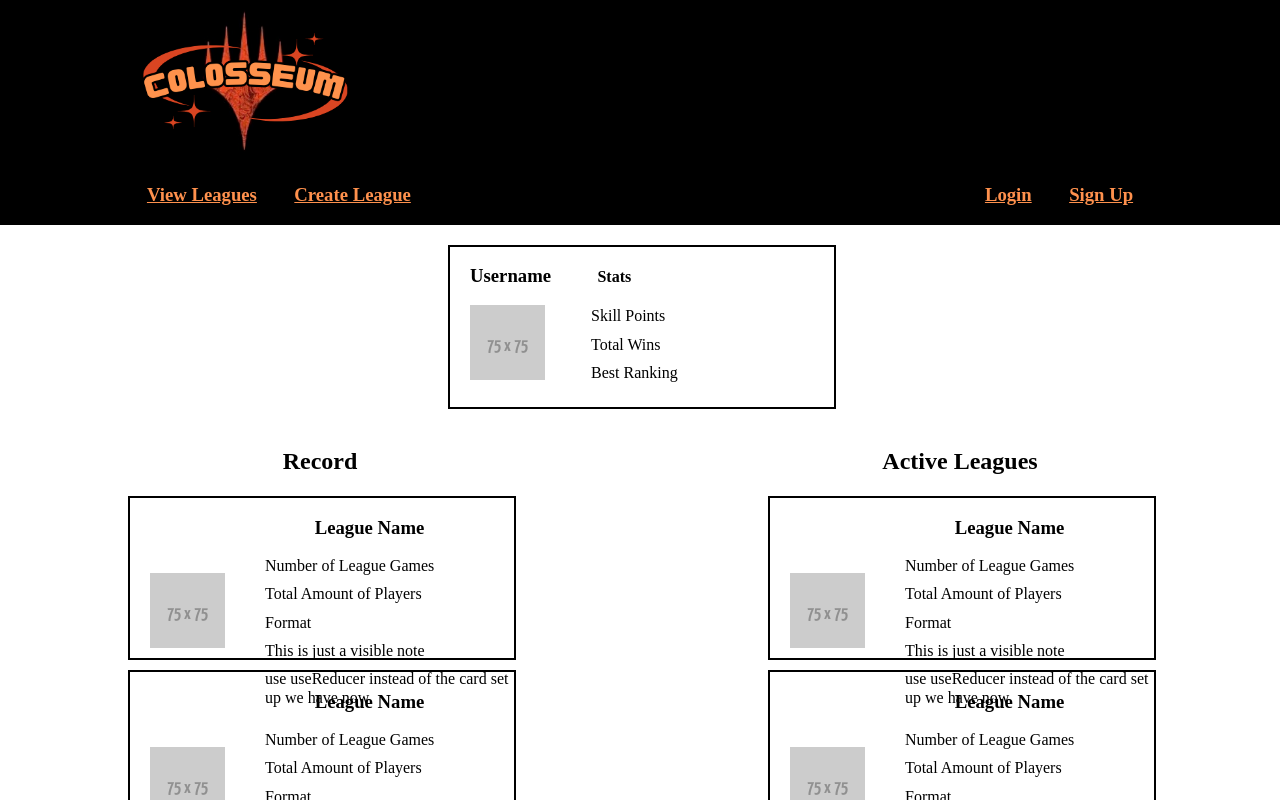
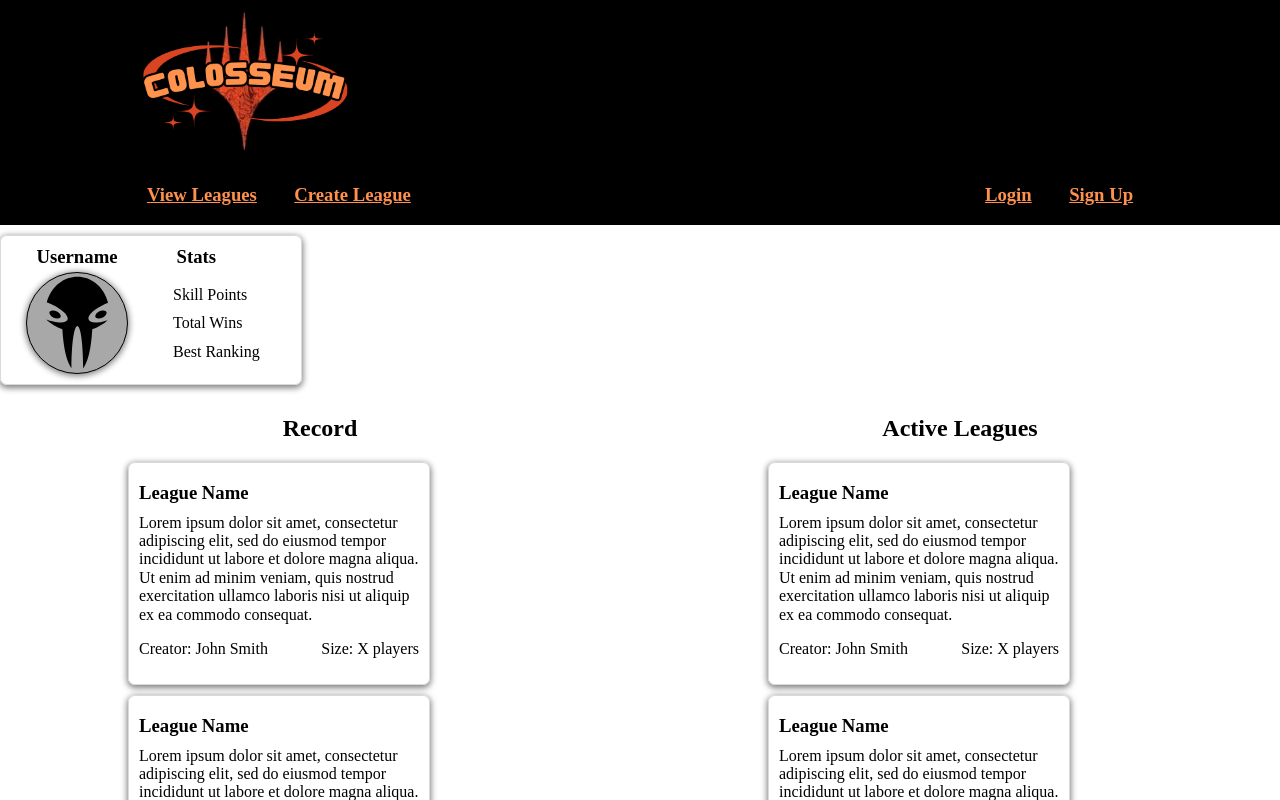
Before and after one commit to cecrouch01/Tabletop-Leagues, a React (Vite) app in the folder client/: page /dashboard in a window 1280 px wide. Shown: the top 800 px of the page. Built offline with nearby package versions, Linux system fonts and the light colour scheme.

Commit message:
addition of detailed cards

```diff
--- a/client/src/components/Card/Card.css
+++ b/client/src/components/Card/Card.css
@@ -1,11 +1,15 @@
 .card {
-    border: 2px solid black;
-    width: 30vw;
-    height: 20vh;
+    border: 1px solid rgb(220, 216, 216);
+    width: 300px;
+    height: auto;
     margin-top: 10px;
     margin-bottom: 10px;
+    box-shadow: 0 2px 6px 1px gray;
+    border-radius: 7px;
+    transition: all .5s;
 }
 
-.dshbrd-user-card {
-    margin: 10px 35vw 10px 35vw;
+.card:hover {
+    box-shadow: 0 2px 6px 1px #ff914d;
+    transition: all .5s;
 }
--- a/client/src/components/LeagueCard/LeagueCard.css
+++ b/client/src/components/LeagueCard/LeagueCard.css
@@ -1,13 +1,25 @@
 .league-card-contents {
 height: 100%;
 }
-.league-description {
+.league-contents {
     display: flex;
     align-items: center;
-    margin-left: 20px;
+    margin-left: 10px;
+    margin-right: 10px
 }
-h3{
-    text-align: center;
+
+.league-name {
+    margin-bottom: 10px;
+}
+.league-description {
+    margin-top: 10px;
+}
+
+.league-list {
+    display: flex;
+    justify-content: space-between;
+    flex-wrap: wrap;
+    padding-inline-start: 0;
 }
 li {
     list-style-type: none;
--- a/client/src/components/LeagueCard/LeagueCard.jsx
+++ b/client/src/components/LeagueCard/LeagueCard.jsx
@@ -1,22 +1,20 @@
 import Card from '../Card/Card'
 
-import placeholder from '../../assets/75x75-placeholder.png'
 import './LeagueCard.css'
 const LeagueCard = () => {
     return (
     <Card>
         <div className='league-card-contents'>
-            <div className='league-description'>
-                <img src={placeholder} />
+            <div className='league-contents'>
                 <div>
-                    <h3>League Name</h3>
-                    <ul>
-                        <li>Number of League Games</li>
-                        <li>Total Amount of Players</li>
-                        <li>Format</li>
-                        <li>This is just a visible note</li>
-                        <li>use useReducer instead of the card set up we have now</li>
-                </ul>
+                    <h3 className='league-name'>League Name</h3>
+                    <p className='league-description'>
+                    Lorem ipsum dolor sit amet, consectetur adipiscing elit, sed do eiusmod tempor incididunt ut labore et dolore magna aliqua. Ut enim ad minim veniam, quis nostrud exercitation ullamco laboris nisi ut aliquip ex ea commodo consequat.
+                    </p>
+                    <ul className='league-list'>
+                        <li >Creator: John Smith</li>
+                        <li >Size: X players </li>
+                    </ul>
                 </div>
             </div>
         </div>
--- a/client/src/components/UserCard/UserCard.css
+++ b/client/src/components/UserCard/UserCard.css
@@ -2,9 +2,28 @@
     margin-left: 20px;
     display: flex;
 }
-h4 {
+.username, .stats {
+    margin-top: 10px;
     text-align: center;
 }
+.username {
+    margin-bottom: 5px;
+}
+.user-icon{
+    width: 100px;
+    height: 100px;
+    display: flex;
+    align-items: center;
+    justify-content: center;
+    margin: 5px 5px 10px 5px;
+    color: black;
+    /* border: none; */
+    background-color: rgb(168, 168, 168);
+    border: solid 1px;
+    border-radius: 50%;
+    box-shadow: 0 1px 6px 1px gray;
+}
+
 .stat-list {
     list-style-type: none;
 }
--- a/client/src/components/UserCard/UserCard.jsx
+++ b/client/src/components/UserCard/UserCard.jsx
@@ -1,16 +1,34 @@
+import { useState } from 'react';
+import { GiAlienSkull,  GiAngelWings, GiAries, GiBattleAxe, GiBull } from 'react-icons/gi';
 import placeholder from '../../assets/75x75-placeholder.png'
 import Card from '../Card/Card';
 import './UserCard.css';
 const UserCard = () => {
+    const iconFuction = (icon) => {
+        switch(icon){
+            case 'alien':
+                return <GiAlienSkull className='user-icon' />
+            case 'angel':
+                return <GiAngelWings className='user-icon' />
+            case 'aries':
+                return <GiAries className='user-icon' />
+            case 'battle-axe':
+                return <GiBattleAxe className='user-icon' />
+            case 'bull':
+                return <GiBull className='user-icon' />
+            default:
+                return <img src={placeholder} className='user-icon'/>
+        }
+    }
     return (
     <Card>
         <div className='user-card-contents'>
             <div>
-                <h3>Username</h3>
-                <img src={placeholder}/>
+                <h3 className='username'>Username</h3>
+                {iconFuction('alien')}
             </div>
             <div className='stats-table'>
-                <h4>Stats</h4>
+                <h3 className='stats'>Stats</h3>
                 <ul className='stat-list'>
                     <li>Skill Points</li>
                     <li>Total Wins</li>
```
